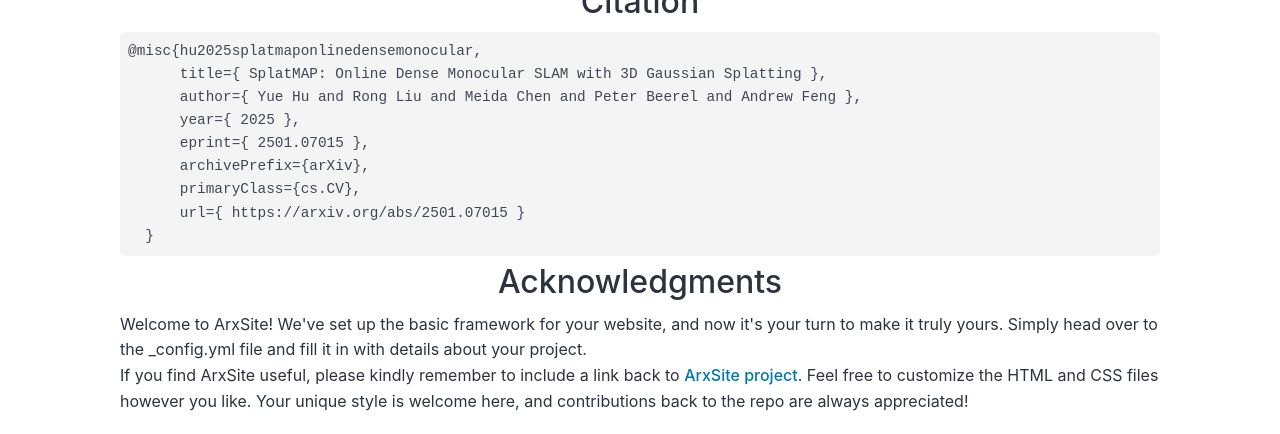
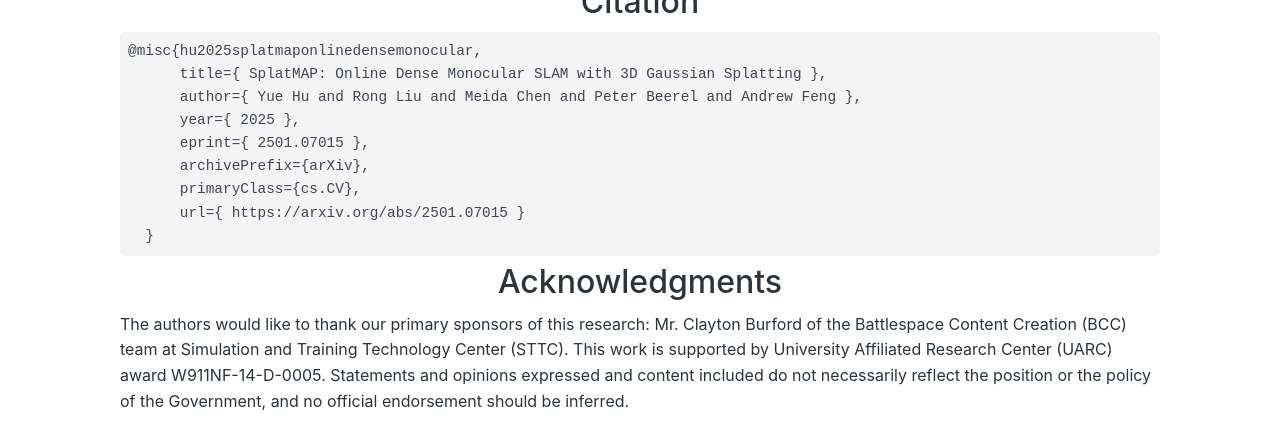
Before and after one commit to ERGOWHO/SplatMap, a Jekyll site: the page built from index.md, in a window 1280 px wide and 900 px high, scrolled down 2335 px, cut to the strip 466-900 px from the top of the window. Built offline with Jekyll 4.4.1, drawn with Linux system fonts in a browser that asks for light colours; a style sheet for code colours, icons or effects is not loaded.

```diff
--- a/_layouts/default.html
+++ b/_layouts/default.html
@@ -143,12 +143,11 @@
   <div class="acknowledgments">
     <h2>Acknowledgments</h2>
     <p>
-      Welcome to ArxSite! We've set up the basic framework for your website, and now it's your turn to make it truly yours.
-      Simply head over to the _config.yml file and fill it in with details about your project.
-    </p>
-    <p>
-      If you find ArxSite useful, please kindly remember to include a link back to <a href="https://github.com/RongLiu-Leo/arxsite">ArxSite project</a>.
-      Feel free to customize the HTML and CSS files however you like. Your unique style is welcome here, and contributions back to the repo are always appreciated!
+      The authors would like to thank our primary sponsors of this research: Mr. Clayton Burford of the
+Battlespace Content Creation (BCC) team at Simulation and Training Technology Center (STTC).
+This work is supported by University Affiliated Research Center (UARC) award W911NF-14-D-0005.
+Statements and opinions expressed and content included do not necessarily reflect the position or
+the policy of the Government, and no official endorsement should be inferred.
     </p>
   </div>
 </body>
```
